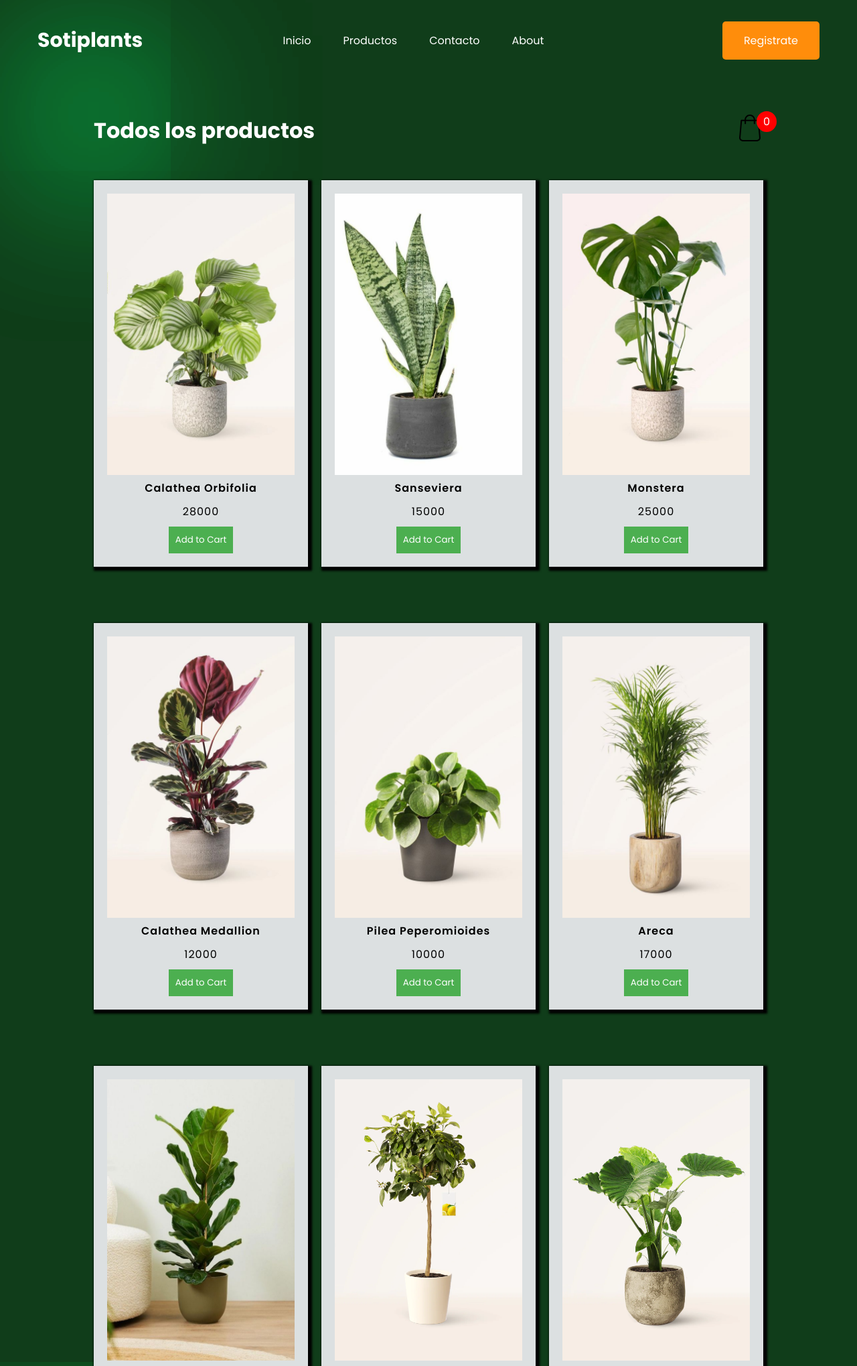
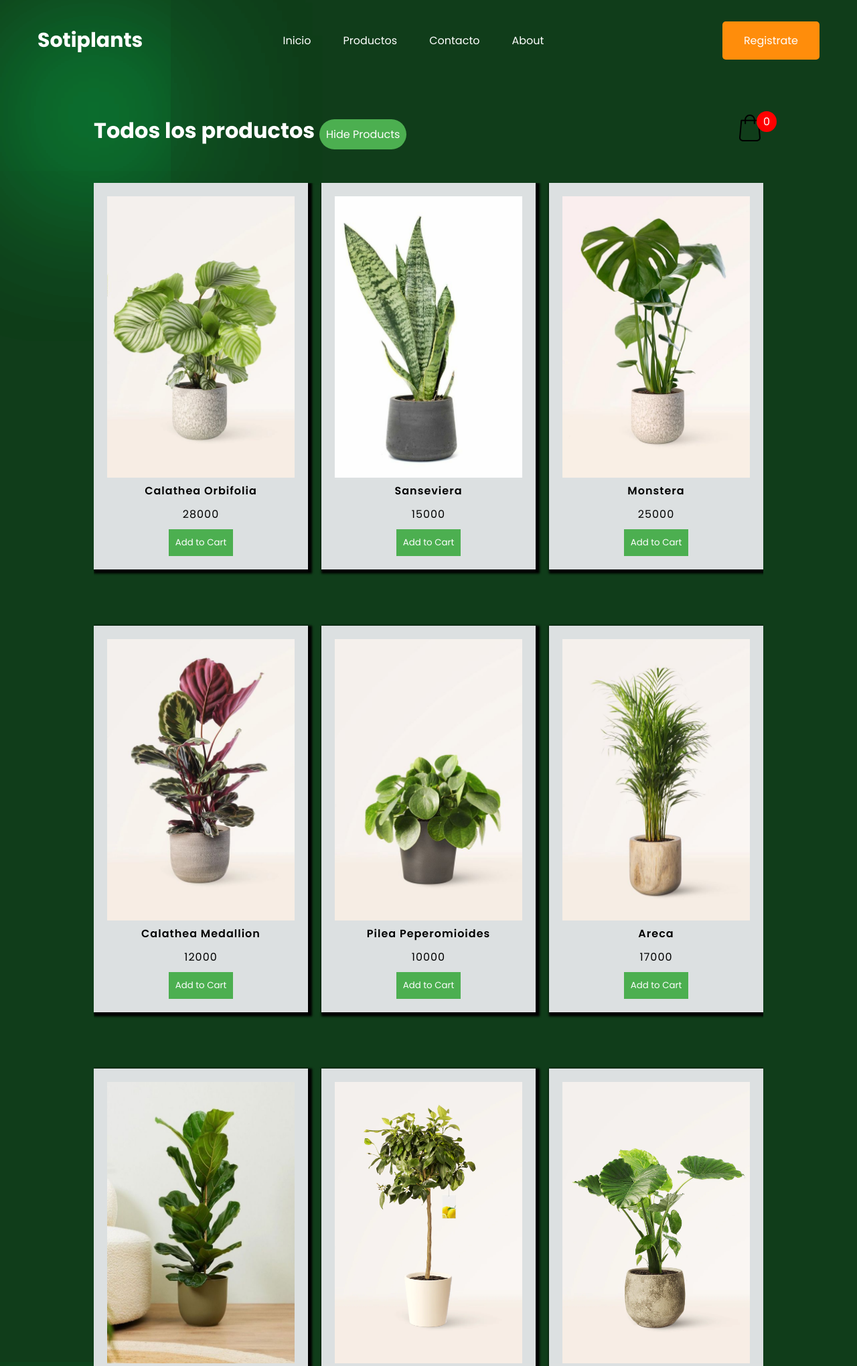
Before and after one commit to Xang-Shoku-Liao/Prueba-3-Django-Backend, a Django app: page /Atienda/productos/ in a window 1280 px wide. Shown: the top 2039 px of the page at 67% size. Run offline with Django 4.2, Linux system fonts and the light colour scheme; data comes from the database, SQL or seed files in the repository; both versions use the stored data as it was after the commit.

Commit message:
photos and nrew preint for amceteros

```diff
--- a/Atienda/static/productos.css
+++ b/Atienda/static/productos.css
@@ -1,6 +1,7 @@
 @import url('https://fonts.googleapis.com/css2?family=Poppins:wght@300;400;500;600;700;800&display=swap');
 
 *{
+
     font-family: poppins, sans-serif;
     color: white;
     padding: 0px;
@@ -27,6 +28,7 @@ a{
 }
 
 body{
+    overflow-y: scroll;
     font-family: 'Poppins', sans-serif;
     background-color: #103d1a;
 }
@@ -93,6 +95,22 @@ nav{
     margin: auto;
     transition: 0.5s;
 }
+#toggleVisibility {
+    justify-content: center;
+    align-items: center;
+    display: inline-block;
+    background-color: #4CAF50;
+    color: white;
+    padding: 10px;
+    border: none;
+    border-radius: 50px;
+    cursor: pointer;
+    font-size: 16px;
+}
+#toggleVisibility:hover {
+    background-color: #45a049;
+}
+
 header{
     display: grid;
     grid-template-columns: 1fr 50px;
@@ -366,6 +384,7 @@ footer .column > a:hover{
     text-align: center;
 }
 .product-list{
+overflow-y: auto;
     display: grid;
     grid-template-columns: repeat(3, 1fr);
     column-gap: 20px;
@@ -373,6 +392,15 @@ footer .column > a:hover{
     margin-top: 50px;
 
 }
+
+.product-list2{
+        overflow-y: auto;
+        display: grid;
+        grid-template-columns: repeat(3, 1fr);
+        column-gap: 20px;
+        row-gap: 20px;
+        margin-top: 50px;
+    }
 
 .productos{
     text-align: center;
--- a/Atienda/templates/atienda/contacto.html
+++ b/Atienda/templates/atienda/contacto.html
@@ -77,20 +77,20 @@
 
             <h1>¿Quiénes somos?</h1>
 
-            <h2>Nos complace presentarles <strong>TuJardín,</strong>
+            <h2>Nos complace presentarles <strong>Sotiplants,</strong>
                 una iniciativa comunitaria sin fines de lucro dedicada a la venta de plantas
                 y a la promoción de la jardinería sostenible. Somos una comunidad de vecinos apasionados
                 por la naturaleza y comprometidos con el medio ambiente. Nuestro objetivo es fomentar el amor por las
                 plantas y el cuidado del entorno a través de la accesibilidad y la educación.</h2>
 
 
-            <h2>En <strong>TuJardín,</strong> creemos que todos merecen la oportunidad de disfrutar de un espacio verde,
+            <h2>En <strong>Sotiplants,</strong> creemos que todos merecen la oportunidad de disfrutar de un espacio verde,
                 sin importar el tamaño de su hogar o su experiencia en jardinería. Ofrecemos una amplia v
                 ariedad de plantas cuidadosamente cultivadas por nuestros vecinos, desde hermosas flores y plantas
                 ornamentales hasta vegetales y hierbas aromáticas para su huerto urbano.</h2>
 
 
-            <h2>Lo que hace a <strong>TuJardín</strong> especial es que todos los fondos recaudados se reinvierten
+            <h2>Lo que hace a <strong>Sotiplants</strong> especial es que todos los fondos recaudados se reinvierten
                 en la comunidad. Cada planta que adquieres no solo embellece tu hogar,
                 sino que también apoya proyectos locales de sostenibilidad, talleres educativos
                 y la creación de espacios verdes compartidos en nuestro vecindario. De esta manera,
--- a/Atienda/templates/atienda/productos.html
+++ b/Atienda/templates/atienda/productos.html
@@ -76,7 +76,7 @@
         <header>
             <span class="blur"></span>
             <span class="blur"></span>
-            <h1>Todos los productos</h1>
+            <h1>Todos los productos <button id="toggleVisibility">Hide Products</button></h1>
             <div class="shopping">
                 <img src="{% static 'image/shopping.svg' %}">
                 <span class="quantity">0</span>
@@ -91,11 +91,29 @@
                 <div class="producto-detalles">
                     <h4 class="producto-titulo">{{ x.nombre_producto }}</h4>
                     <p class="producto-precio">{{ x.precio }}</p>
-                    <button class="addtocart" data-name="{{ x.nombre_producto }}" data-img="{{ x.foto.url }}" data-price="{{ x.precio }}"onclick="addToCart(this)">Add to Cart</button>
+                    <button class="addtocart" data-name="{{ x.nombre_producto }}" data-img="{{ x.foto.url }}"
+                        data-price="{{ x.precio }}" onclick="addToCart(this)">Add to Cart</button>
                 </div>
             </div>
 
             {% endfor %}
+        </div>
+
+
+        <div class="product-list">
+            {% for x in macetero %}
+            <div class="productos">
+                <img class="producto-imagen" src="{{ x.foto.url }}" alt="{{ x.nombre }}">
+                <div class="producto-detalles">
+                    <h4 class="producto-titulo">{{ x.nombre_producto }}</h4>
+                    <p class="producto-precio">{{ x.precio }}</p>
+                    <button class="addtocart" data-name="{{ x.nombre_producto }}" data-img="{{ x.foto.url }}"
+                        data-price="{{ x.precio }}" onclick="addToCart(this)">Add to Cart</button>
+                </div>
+            </div>
+
+            {% endfor %}
+        </div>
     </div>
     </div>
     <div class="card">
@@ -168,14 +186,14 @@
         document.querySelector(".loginPopup").style.display = "none";
     });
 
-    document.addEventListener('DOMContentLoaded', function() {
+    document.addEventListener('DOMContentLoaded', function () {
 
         const productList = document.querySelector('.product-list');
 
 
         const quantitySpan = document.querySelector('.quantity');
 
-    productList.addEventListener('click', function(event) {
+        productList.addEventListener('click', function (event) {
 
             if (event.target.classList.contains('addtocart')) {
 
@@ -210,11 +228,13 @@ function addToCart(button) {
             var li = document.createElement('li');
             li.appendChild(img);
 
-    addToCart({getAttribute: function(attr) {
-        if(attr === 'data-img') return imgSrc;
-        if(attr === 'data-price') return parseInt(price).toString();
-        if(attr === 'data-name') return productName;
-    }});
+            addToCart({
+                getAttribute: function (attr) {
+                    if (attr === 'data-img') return imgSrc;
+                    if (attr === 'data-price') return parseInt(price).toString();
+                    if (attr === 'data-name') return productName;
+                }
+            });
 
             updateQuantity(1);
         }
@@ -223,8 +243,8 @@ function addToCart(button) {
         var removeBtn = document.createElement('button');
         removeBtn.textContent = '-';
         removeBtn.className = 'buttonmylist';
-    removeBtn.onclick = function() {
-        removePlant(li,parseInt(price));
+        removeBtn.onclick = function () {
+            removePlant(li, parseInt(price));
             updateQuantity(-1);
         };
 
@@ -240,7 +260,7 @@ function addToCart(button) {
         var addOneMoreBtn = document.createElement('button');
         addOneMoreBtn.textContent = '+';
         addOneMoreBtn.className = 'buttonmylist';
-    addOneMoreBtn.onclick = function() {
+        addOneMoreBtn.onclick = function () {
             addOneMorePlant(imgSrc, parseInt(price), productName);
 
         };
@@ -274,11 +294,13 @@ function addOneMorePlant(imgSrc, price, productName) {
         li.appendChild(img);
 
 
-    addToCart({getAttribute: function(attr) {
-        if(attr === 'data-img') return imgSrc;
-        if(attr === 'data-price') parseInt(price).toString();
-        if(attr === 'data-name') return productName;
-    }});
+        addToCart({
+            getAttribute: function (attr) {
+                if (attr === 'data-img') return imgSrc;
+                if (attr === 'data-price') parseInt(price).toString();
+                if (attr === 'data-name') return productName;
+            }
+        });
     }
 
 
--- a/Atienda/urls.py
+++ b/Atienda/urls.py
@@ -12,6 +12,7 @@ urlpatterns = [
     path('main/', views.main, name='main'),
     path('contacto/', views.contacto, name='contacto'),
     path('productos/', views.productos, name='productos'),
+    path('productos2/', views.productos2, name='productos2'),
     path('', main , name='main'),
 
 
--- a/Atienda/views.py
+++ b/Atienda/views.py
@@ -128,3 +128,8 @@ def productos(request):
     objplant = Productos.objects.filter(id_tipo=1)
     context = {'objplant' : objplant}
     return render(request, 'Atienda/productos.html', context)
+
+def productos2(request):
+    macetero = Productos.objects.filter(id_tipo=2)
+    context = {'macetero' : macetero}
+    return render(request, 'Atienda/productos.html', context)
```
Also changed, not shown: db.sqlite3, media/media/Coco-antracita-negro-maceta-de-ceramica_1024x.png (added), media/media/Coco-antracita-negro-maceta-de-ceramica_1024x.webp (added), media/media/Coco-blanca-maceta-de-ceramica_1024x.png (added), media/media/Coco-blanca-maceta-de-ceramica_1024x.webp (added), media/media/Coco-esmeralda-verde-maceta-de-ceramica_1024x.png (added), media/media/Coco-esmeralda-verde-maceta-de-ceramica_1024x.webp (added), media/media/Cotton-gris-maceta-de-ceramica_1024x.png (added), media/media/Cotton-gris-maceta-de-ceramica_1024x.webp (added), media/media/Dessie-antracita-negra-maceta-de-ceramica_1024x.png (added), media/media/Dessie-antracita-negra-maceta-de-ceramica_1024x.webp (added), media/media/Maceta-basica-de-plastico_1024x.png (added), media/media/Maceta-basica-de-plastico_1024x.webp (added). Lines whose indentation alone changed are shown as unchanged.
